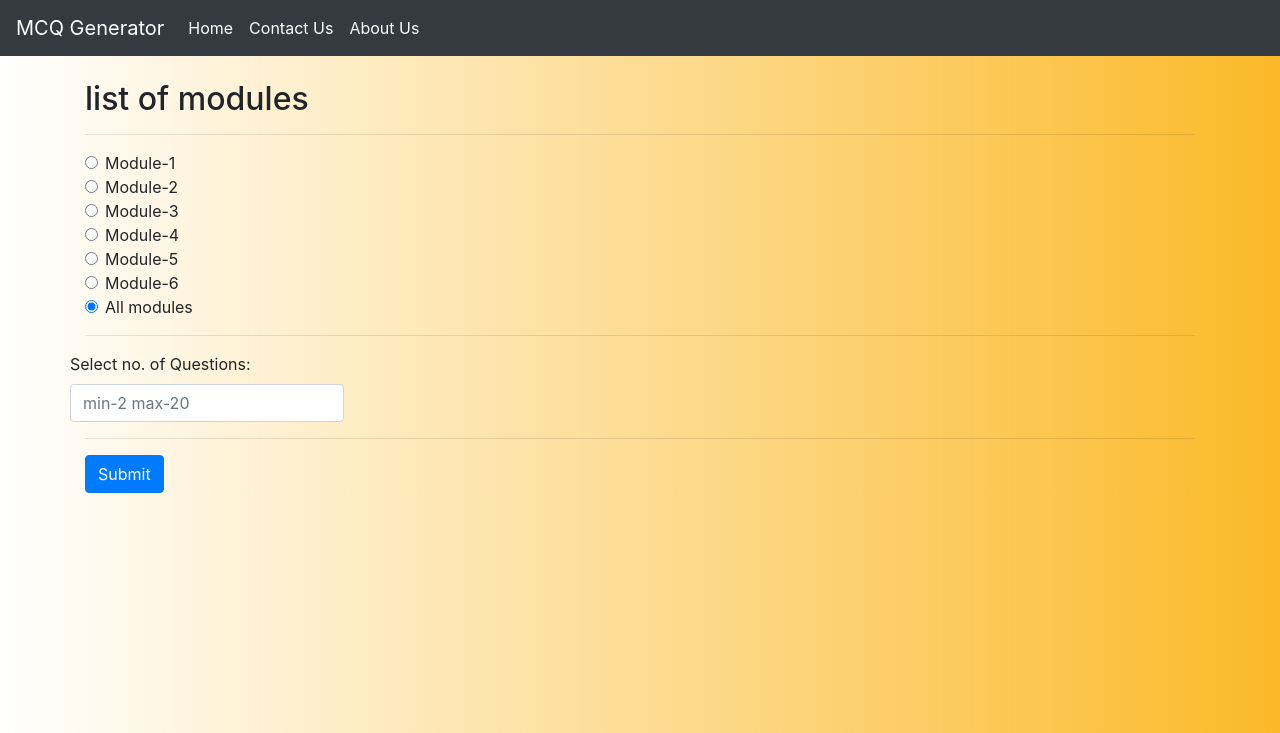
After one commit to k-faizan/flask-MCQ-generator, a Flask app: page /modules in a window 1280 px wide. The commit adds this page. Shown: the top 733 px of the page. Run offline with Flask 2, Linux system fonts and the light colour scheme; some libraries are stand-ins or nearby versions.

Commit message:
Add files via upload

```diff
--- a/project folder/main.py
+++ b/project folder/main.py
@@ -1,18 +1,90 @@
-from flask import Flask,render_template,url_for,request,redirect
-
+from flask import Flask,render_template,url_for,request,redirect,send_from_directory
+from flask_mysqldb import MySQL
 
 app = Flask(__name__)
+app.config["MYSQL_HOST"]="Localhost"
+app.config["MYSQL_USER"]="imran"
+app.config["MYSQL_PASSWORD"]="imran123"
+app.config["MYSQL_DB"]="mechanical"
+
+mysql=MySQL(app)
+
 
 @app.route('/')
 def Home():
     return render_template("home.html")
 
 
-@app.route('/mechanical')
+@app.route('/contact')
+def Contact():
+    return render_template("contact.html")
+
+
+@app.route('/about')
+def About():
+    return render_template("about.html")
+
+
+@app.route('/mechanical',methods=["GET","POST"])
 def mechanical():
+    if request.method=="POST":
+        if request.form["radiob"]!="option1":
+            return redirect(url_for("dev"))
+        return redirect(url_for("Modules"))
     return render_template("mech.html")
 
 
 @app.route('/dev')
 def dev():
     return render_template("dev.html")
+
+@app.route('/modules',methods=["GET","POST"])
+def Modules():
+    global fetching_size,fetchdata
+    if request.method=="POST":
+        mylist=["option1","option2","option3","option4"]
+        if request.form["exampleRadios"] not in mylist:
+            return redirect(url_for("dev"))
+        else:
+            fetching_size=int(request.form["nquestions"])
+            if request.form["exampleRadios"]=="option1":
+                    cur=mysql.connection.cursor()
+                    cur.execute("SELECT * FROM `mechanical subjects` WHERE `module`=1 ORDER BY RAND()")
+                    fetchdata=cur.fetchmany(size=fetching_size)
+                    cur.close()
+                    return render_template("MCQs.html",data=fetchdata)
+            if request.form["exampleRadios"]=="option2":
+                    cur=mysql.connection.cursor()
+                    cur.execute("SELECT * FROM `mechanical subjects` WHERE `module`=2 ORDER BY RAND()")
+                    fetchdata=cur.fetchmany(size=fetching_size)
+                    cur.close()
+                    return render_template("MCQs.html",data=fetchdata)
+            if request.form["exampleRadios"]=="option3":
+                    cur=mysql.connection.cursor()
+                    cur.execute("SELECT * FROM `mechanical subjects` WHERE `module`=3 ORDER BY RAND()")
+                    fetchdata=cur.fetchmany(size=fetching_size)
+                    cur.close()
+                    return render_template("MCQs.html",data=fetchdata)
+            if request.form["exampleRadios"]=="option4":
+                    cur=mysql.connection.cursor()
+                    cur.execute("SELECT * FROM `mechanical subjects` WHERE `module`=4 ORDER BY RAND()")
+                    fetchdata=cur.fetchmany(size=fetching_size)
+                    cur.close()
+                    return render_template("MCQs.html",data=fetchdata)
+
+
+
+    return render_template("modules.html")
+
+
+@app.route('/mcqs',methods=["GET","POST"])
+def MCQs():
+    if request.method=="POST":
+        Answers=[]
+        for i in range(fetching_size):
+            Answers.append(request.form["exampleRadios"+str(i)])
+        result_data=[]
+        for index,data in enumerate(fetchdata):
+            result_data.append((data[3],data[4],data[5],data[6],data[7],data[8],data[int(Answers[index])+3]))
+        return render_template("result.html",data=result_data)
+    return render_template("result.html")
--- /dev/null
+++ b/project folder/static/main.css
@@ -0,0 +1,4 @@
+
+body {
+  background-image: linear-gradient(to right, rgba(73,252,73,0), rgba(251,185,40,1));
+}
--- /dev/null
+++ b/project folder/templates/layout.html
@@ -0,0 +1,31 @@
+<!Doctype html>
+<html>
+<head>
+ <title>{% block title %}{% endblock %}
+ </title>
+ <link rel="stylesheet" href="https://maxcdn.bootstrapcdn.com/bootstrap/4.0.0/css/bootstrap.min.css" integrity="sha384-Gn5384xqQ1aoWXA+058RXPxPg6fy4IWvTNh0E263XmFcJlSAwiGgFAW/dAiS6JXm" crossorigin="anonymous">
+</head>
+
+<body>
+    <nav class="navbar navbar-expand-lg navbar-dark bg-dark">
+  <a class="navbar-brand" href="/">MCQ Generator</a>
+
+
+  <div class="collapse navbar-collapse" id="navbarSupportedContent">
+    <ul class="navbar-nav mr-auto">
+      <li class="nav-item active">
+        <a class="nav-link" href="/">Home</a>
+      </li>
+      <li class="nav-item active">
+        <a class="nav-link" href="/contact">Contact Us</a>
+      </li>
+      <li class="nav-item active">
+        <a class="nav-link" href="/about">About Us</a>
+      </li>
+    </ul>
+
+  </div>
+</nav>
+<br>
+    {% block content %}{% endblock %}
+</body>
--- /dev/null
+++ b/project folder/templates/modules.html
@@ -0,0 +1,87 @@
+{% extends 'layout.html' %}
+
+
+
+{% block title %}
+  modules
+{% endblock %}
+
+<body>
+{% block content %}
+    <div class="container my-p4">
+    <h2>list of modules</h2>
+    <hr>
+    <form method="POST">
+    <div class="form-check">
+  <input class="form-check-input" type="radio" name="exampleRadios" id="exampleRadios1" value="option1" checked>
+  <label class="form-check-label" for="exampleRadios1">
+    Module-1
+  </label>
+  </div>
+
+    <div class="form-check">
+  <input class="form-check-input" type="radio" name="exampleRadios" id="exampleRadios1" value="option2" checked>
+  <label class="form-check-label" for="exampleRadios1">
+    Module-2
+  </label>
+  </div>
+
+    <div class="form-check">
+  <input class="form-check-input" type="radio" name="exampleRadios" id="exampleRadios1" value="option3" checked>
+  <label class="form-check-label" for="exampleRadios1">
+    Module-3
+  </label>
+  </div>
+    <div class="form-check">
+  <input class="form-check-input" type="radio" name="exampleRadios" id="exampleRadios1" value="option4" checked>
+  <label class="form-check-label" for="exampleRadios1">
+    Module-4
+  </label>
+  </div>
+    <div class="form-check">
+  <input class="form-check-input" type="radio" name="exampleRadios" id="exampleRadios1" value="option5" checked>
+  <label class="form-check-label" for="exampleRadios1">
+    Module-5
+  </label>
+  </div>
+    <div class="form-check">
+  <input class="form-check-input" type="radio" name="exampleRadios" id="exampleRadios1" value="option6" checked>
+  <label class="form-check-label" for="exampleRadios1">
+    Module-6
+  </label>
+</div>
+    <div class="form-check">
+  <input class="form-check-input" type="radio" name="exampleRadios" id="exampleRadios1" value="option7" checked>
+  <label class="form-check-label" for="exampleRadios1">
+    All modules
+  </label>
+</div>
+
+    <hr>
+  <div class="form-group row">
+  <div class="col-xs-2">
+    <label for="ex3">Select no. of Questions:</label>
+    <input class="form-control" name="nquestions" id="nquestions" type="text" placeholder="min-2 max-20">
+  </div>
+  </div>
+
+
+
+    <hr>
+    <input type="submit" value="Submit" class="btn btn-primary">
+    </div>
+    </form>
+    <script src="https://code.jquery.com/jquery-3.2.1.slim.min.js" integrity="sha384-KJ3o2DKtIkvYIK3UENzmM7KCkRr/rE9/Qpg6aAZGJwFDMVNA/GpGFF93hXpG5KkN" crossorigin="anonymous"></script>
+    <script src="https://cdnjs.cloudflare.com/ajax/libs/popper.js/1.12.9/umd/popper.min.js" integrity="sha384-ApNbgh9B+Y1QKtv3Rn7W3mgPxhU9K/ScQsAP7hUibX39j7fakFPskvXusvfa0b4Q" crossorigin="anonymous"></script>
+    <script src="https://maxcdn.bootstrapcdn.com/bootstrap/4.0.0/js/bootstrap.min.js" integrity="sha384-JZR6Spejh4U02d8jOt6vLEHfe/JQGiRRSQQxSfFWpi1MquVdAyjUar5+76PVCmYl" crossorigin="anonymous"></script>
+
+
+
+<style>
+body {
+  background-image: linear-gradient(to right, rgba(73,252,73,0), rgba(251,185,40,1));
+}
+
+</style>
+{% endblock %}
+</body>
```
Also changed, not shown: project folder/templates/MCQs.html (added, +58 -0 lines), project folder/templates/about.html (added, +20 -0 lines), project folder/templates/contact.html (added, +20 -0 lines), project folder/templates/home.html (+9 -9 lines), project folder/templates/mech.html (+30 -22 lines), project folder/templates/result.html (added, +38 -0 lines).
